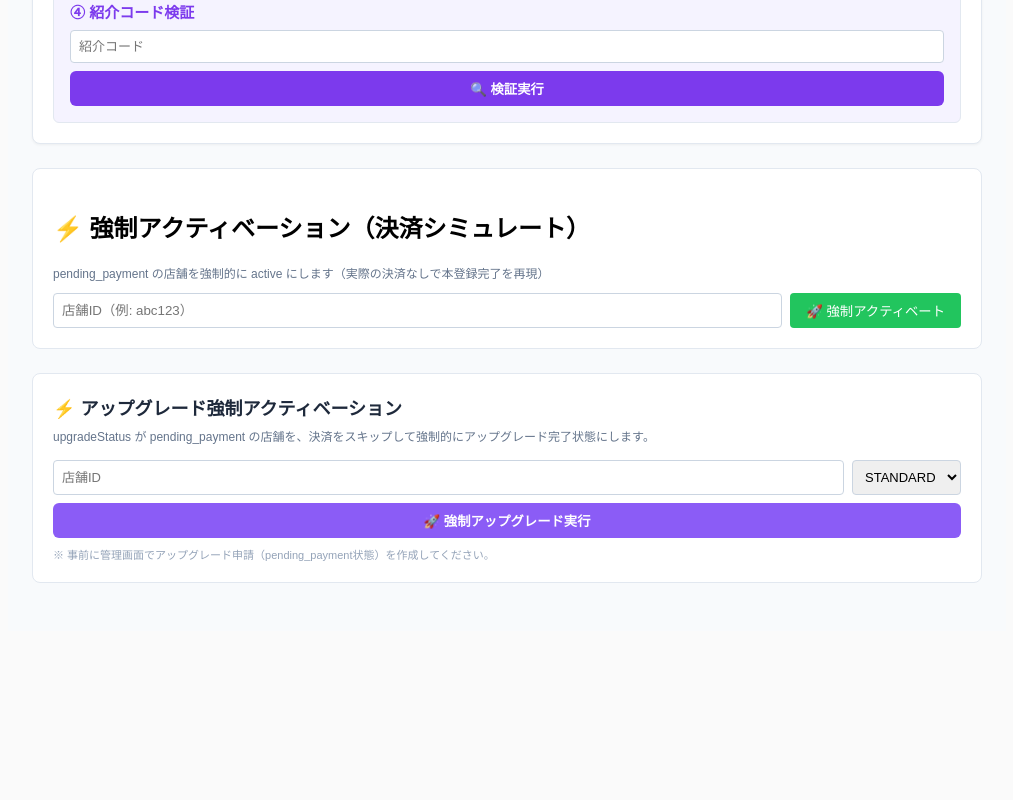
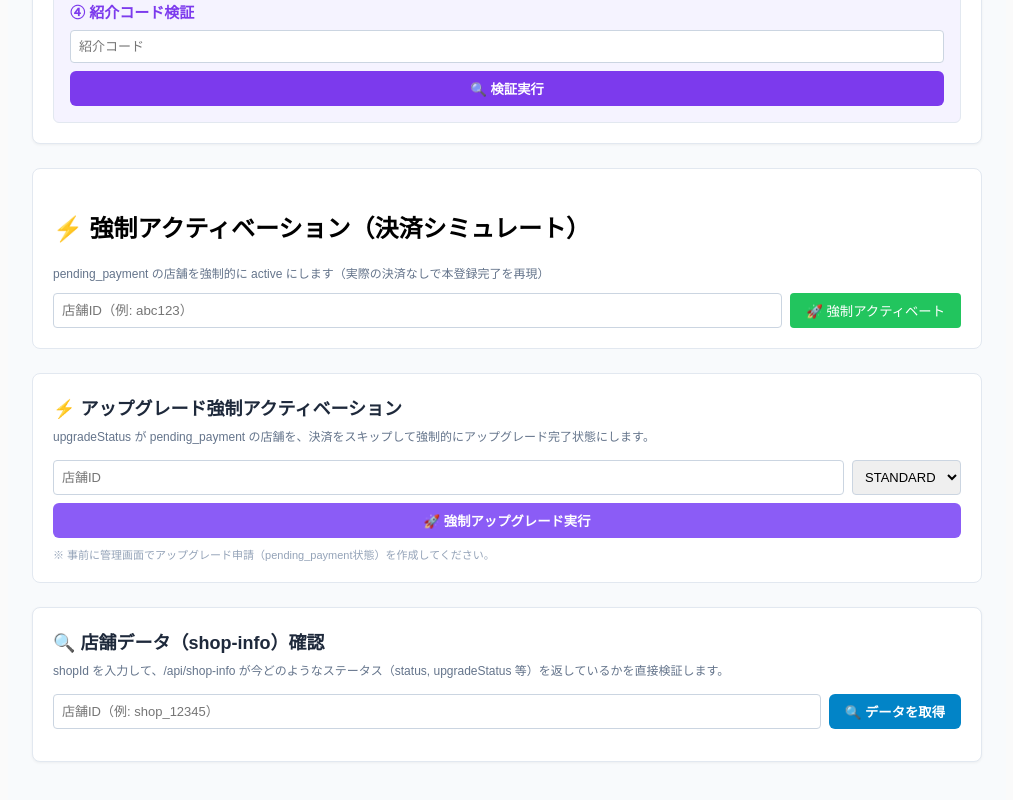
Before and after one commit to thellcishii-lang/push-taro, a Next.js app: page /admin/test-console in a window 1280 px wide. Shown: the part 1460-2260 px from the top of the page, without its empty margins (133-1146 px from the left). Before the commit the page ends 2091 px from the top, so only its background shows below. Built offline with nearby package versions, Linux system fonts and the light colour scheme; no server answers; the database is empty.

Commit message:
Update page.tsx

```diff
--- a/app/admin/test-console/page.tsx
+++ b/app/admin/test-console/page.tsx
@@ -23,6 +23,10 @@ export default function TestConsolePage() {
   const [subscriptions, setSubscriptions] = useState<any[]>([]);
   const [loading, setLoading] = useState(false);
   const [message, setMessage] = useState('');
+  // 🔍 shop-info 検証用ステート
+const [inspectShopId, setInspectShopId] = useState('');
+const [shopInfoResult, setShopInfoResult] = useState<any>(null);
+const [inspecting, setInspecting] = useState(false);
 
   // ⚡️ テスト用店舗アカウント即時発行用の状態
   const [dummyEmail, setDummyEmail] = useState('test-shop@example.com');
@@ -154,6 +158,26 @@ const [activationResult, setActivationResult] = useState<any>(null);
       setSending(false);
     }
   };
+
+  // 🔍 shop-info API 直接取得処理
+const handleInspectShopInfo = async () => {
+  if (!inspectShopId.trim()) {
+    alert('店舗IDを入力してください');
+    return;
+  }
+  setInspecting(true);
+  setShopInfoResult(null);
+
+  try {
+    const res = await fetch(`/api/shop-info?s=${inspectShopId.trim()}`, { cache: 'no-store' });
+    const data = await res.json();
+    setShopInfoResult(data);
+  } catch (err: any) {
+    setShopInfoResult({ success: false, error: err.message });
+  } finally {
+    setInspecting(false);
+  }
+};
 
   const fetchPendingShops = async () => {
   setLoading(true);
@@ -599,6 +623,45 @@ const [activationResult, setActivationResult] = useState<any>(null);
     <span style={{ fontSize: 11, color: '#94a3b8' }}>※ 事前に管理画面でアップグレード申請（pending_payment状態）を作成してください。</span>
   </div>
 </section>
+
+      {/* ============================================================ */}
+      {/* 🔍 店舗データ（shop-info）リアルタイム確認コンソール */}
+      {/* ============================================================ */}
+      <section style={{ background: '#fff', border: '1px solid #e2e8f0', borderRadius: 8, padding: 20, marginBottom: 24, boxShadow: '0 1px 3px rgba(0,0,0,0.05)' }}>
+        <h2 style={{ marginTop: 0, fontSize: 18, color: '#1e293b' }}>🔍 店舗データ（shop-info）確認</h2>
+        <p style={{ fontSize: 12, color: '#64748b', marginTop: -8, marginBottom: 16 }}>
+          shopId を入力して、/api/shop-info が今どのようなステータス（status, upgradeStatus 等）を返しているかを直接検証します。
+        </p>
+
+        <div style={{ display: 'flex', gap: 8, marginBottom: 12 }}>
+          <input
+            type="text"
+            placeholder="店舗ID（例: shop_12345）"
+            value={inspectShopId}
+            onChange={(e) => setInspectShopId(e.target.value)}
+            style={{ flex: 1, padding: 8, border: '1px solid #cbd5e1', borderRadius: 4, fontSize: 13 }}
+          />
+          <button
+            onClick={handleInspectShopInfo}
+            disabled={inspecting}
+            style={{ padding: '8px 16px', background: '#0284c7', color: '#fff', border: 'none', borderRadius: 6, cursor: inspecting ? 'wait' : 'pointer', fontWeight: 'bold' }}
+          >
+            {inspecting ? '取得中...' : '🔍 データを取得'}
+          </button>
+        </div>
+
+        {shopInfoResult && (
+          <div style={{ marginTop: 12, padding: 14, background: '#0f172a', color: '#f8fafc', borderRadius: 6, fontFamily: 'monospace', fontSize: 12 }}>
+            <div style={{ display: 'flex', justifyContent: 'space-between', marginBottom: 8, color: '#38bdf8', fontWeight: 'bold' }}>
+              <span>📡 /api/shop-info レスポンス結果</span>
+              <span>success: {String(shopInfoResult.success)}</span>
+            </div>
+            <pre style={{ margin: 0, whiteSpace: 'pre-wrap', wordBreak: 'break-all' }}>
+              {JSON.stringify(shopInfoResult, null, 2)}
+            </pre>
+          </div>
+        )}
+      </section>
     </main>
   );
 }
```
